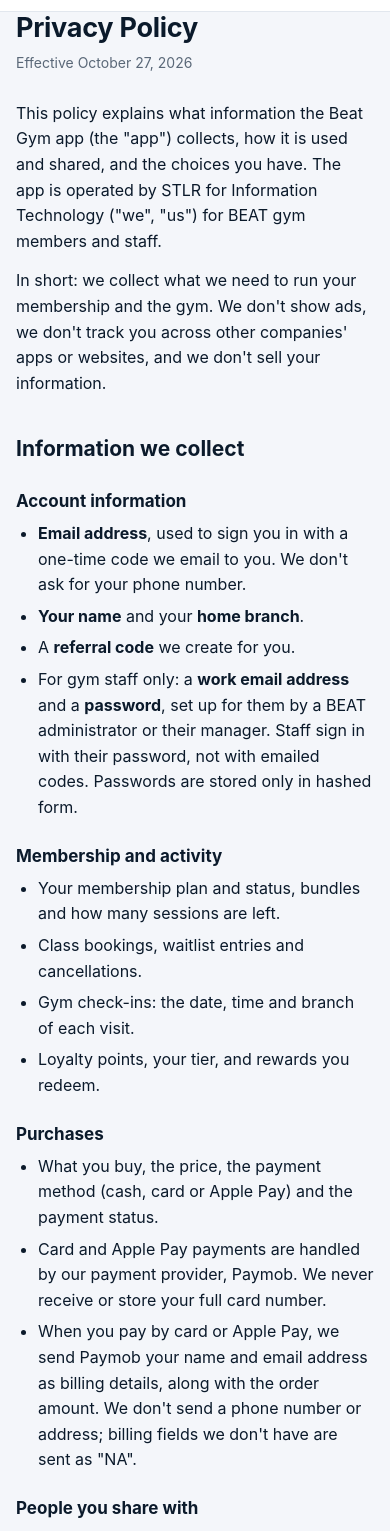
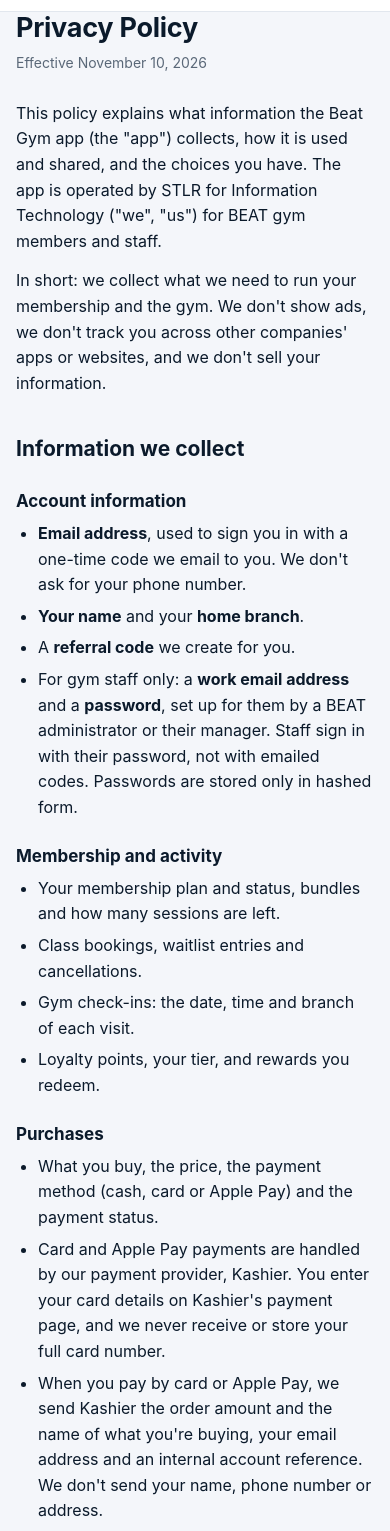
Before and after one commit to stlrdev/beat-gym, a plain HTML site: page privacy/index.html in a window 390 px wide. Shown: the part 49-1580 px from the top of the page. Drawn offline with Linux system fonts and the light colour scheme.

Commit message:
Name Kashier as the payment provider
Card and Apple Pay payments now go through Kashier instead of Paymob.
Lists what Beat sends Kashier: the order amount and label, the member's
email and an internal account reference, and no name, phone or address.

Co-Authored-By: Claude Opus 5.5 <noreply@anthropic.com>

```diff
--- a/privacy/index.html
+++ b/privacy/index.html
@@ -20,7 +20,7 @@
 
   <main class="wrap">
     <h1>Privacy Policy</h1>
-    <p class="meta">Effective October 27, 2026</p>
+    <p class="meta">Effective November 10, 2026</p>
 
     <p>This policy explains what information the Beat Gym app (the "app") collects, how it is used and shared, and the choices you have. The app is operated by STLR for Information Technology ("we", "us") for BEAT gym members and staff.</p>
 
@@ -47,8 +47,8 @@
     <h3>Purchases</h3>
     <ul>
       <li>What you buy, the price, the payment method (cash, card or Apple Pay) and the payment status.</li>
-      <li>Card and Apple Pay payments are handled by our payment provider, Paymob. We never receive or store your full card number.</li>
-      <li>When you pay by card or Apple Pay, we send Paymob your name and email address as billing details, along with the order amount. We don't send a phone number or address; billing fields we don't have are sent as "NA".</li>
+      <li>Card and Apple Pay payments are handled by our payment provider, Kashier. You enter your card details on Kashier's payment page, and we never receive or store your full card number.</li>
+      <li>When you pay by card or Apple Pay, we send Kashier the order amount and the name of what you're buying, your email address and an internal account reference. We don't send your name, phone number or address.</li>
     </ul>
 
     <h3>People you share with</h3>
@@ -84,7 +84,7 @@
     <ul>
       <li><strong>Gym staff.</strong> When front desk staff scan your code they see your name, plan and visit status. Managers can see member and activity information they need to run the gym.</li>
       <li><strong>People you share with.</strong> When you send sessions, a guest pass or an invite, we email the address you entered (or notify them in the app if they already have an account). The message includes your first name and, for invites, your referral code.</li>
-      <li><strong>Service providers</strong> that process information for us and only on our instructions: hosting and file storage, email delivery, push notifications (Expo and Apple Push Notification service), payments (Paymob) and error monitoring (Sentry).</li>
+      <li><strong>Service providers</strong> that process information for us and only on our instructions: hosting and file storage, email delivery, push notifications (Expo and Apple Push Notification service), payments (Kashier) and error monitoring (Sentry).</li>
       <li><strong>Legal reasons.</strong> If the law requires it, or to protect the rights, safety and property of our members, staff or others.</li>
     </ul>
     <p>We do not sell your personal information and we do not share it for advertising.</p>
```
